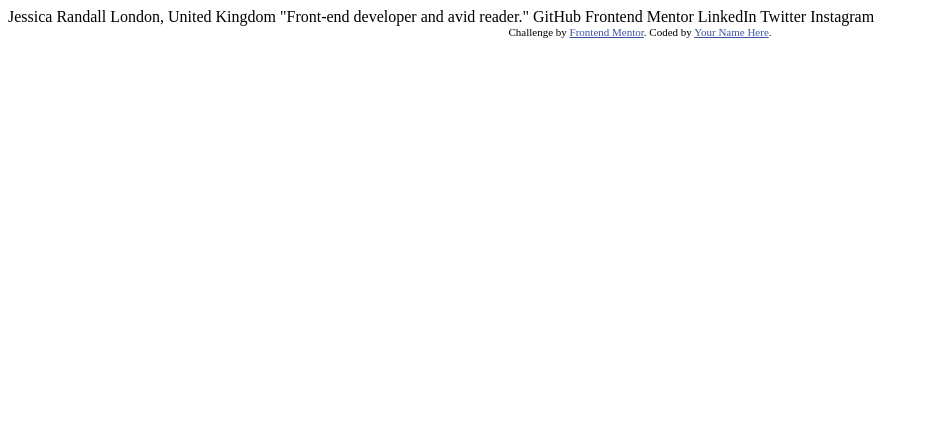
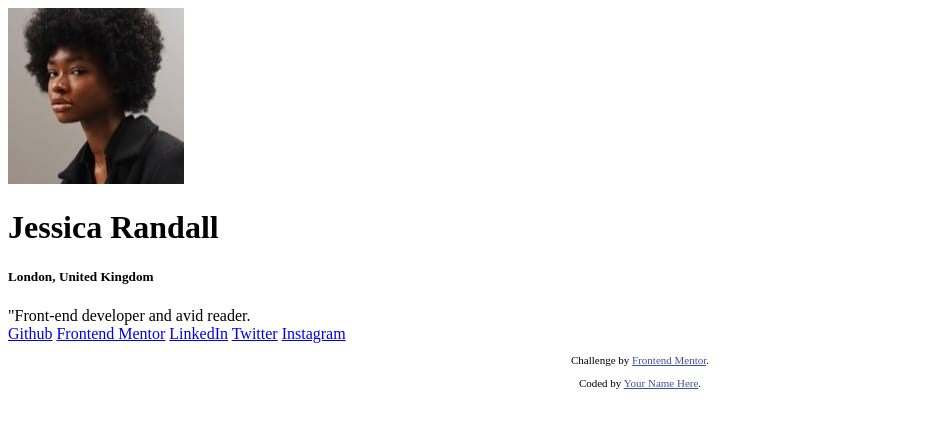
Before and after one commit to Lxnneke/frontendmentor-sociallinks, a plain HTML site: page index.html in a window 1280 px wide. Shown: the whole page, without its empty margins (0-929 px from the left). Drawn offline with Linux system fonts and the light colour scheme.

Commit message:
Set up the base HTML

```diff
--- a/index.html
+++ b/index.html
@@ -6,29 +6,29 @@
 
   <link rel="icon" type="image/png" sizes="32x32" href="./assets/images/favicon-32x32.png">
 
+  <link rel="stylesheet" href="styles.css">
   <title>Frontend Mentor | Social links profile</title>
-
-  <!-- Feel free to remove these styles or customise in your own stylesheet 👍 -->
-  <style>
-    .attribution { font-size: 11px; text-align: center; }
-    .attribution a { color: hsl(228, 45%, 44%); }
-  </style>
 </head>
 <body>
+  <main>
+    <img src="./assets/images/avatar-jessica.jpeg" alt="An image of a woman">
+    <h1 id="name">Jessica Randall</h1>
+    <h5 id="location">London, United Kingdom</h5>
+    <span id="description">"Front-end developer and avid reader.</span>
+  </main>
 
-  Jessica Randall
-  London, United Kingdom
-  "Front-end developer and avid reader."
+  <section>
+    <a href="#">Github</a>
+    <a href="#">Frontend Mentor</a>
+    <a href="#">LinkedIn</a>
+    <a href="#">Twitter</a>
+    <a href="#">Instagram</a>
+  </section>
 
-  GitHub
-  Frontend Mentor
-  LinkedIn
-  Twitter
-  Instagram
 
-  <div class="attribution">
-    Challenge by <a href="https://www.frontendmentor.io?ref=challenge" target="_blank">Frontend Mentor</a>.
-    Coded by <a href="#">Your Name Here</a>.
-  </div>
+  <footer class="attribution">
+    <p>Challenge by <a href="https://www.frontendmentor.io?ref=challenge" target="_blank">Frontend Mentor</a>. </p>
+    <p>Coded by <a href="#">Your Name Here</a>.</p>
+  </footer>
 </body>
 </html>
--- /dev/null
+++ b/styles.css
@@ -0,0 +1,7 @@
+.attribution {
+    font-size: 11px; text-align: center;
+}
+
+.attribution a {
+    color: hsl(228, 45%, 44%);
+}
```
